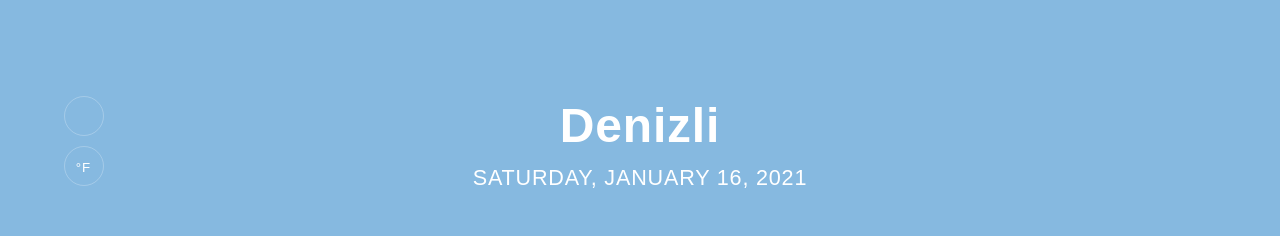
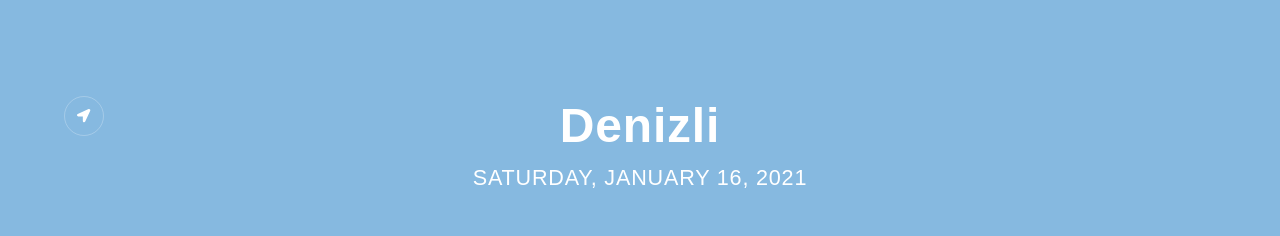
Before and after one commit to kodluyoruz-react-bootcamp/odev-3-weather-app-hasantezcan, a React (Create React App) app: page / in a window 1280 px wide. Shown: the top 236 px of the page. Built offline with nearby package versions, Linux system fonts and the light colour scheme.

Commit message:
Add location button svg

```diff
--- a/package.json
+++ b/package.json
@@ -3,6 +3,9 @@
   "version": "0.1.0",
   "private": true,
   "dependencies": {
+    "@fortawesome/fontawesome-svg-core": "^1.2.34",
+    "@fortawesome/free-solid-svg-icons": "^5.15.2",
+    "@fortawesome/react-fontawesome": "^0.1.14",
     "@testing-library/jest-dom": "^5.11.4",
     "@testing-library/react": "^11.1.0",
     "@testing-library/user-event": "^12.1.10",
--- a/public/index.html
+++ b/public/index.html
@@ -15,8 +15,11 @@
       user's mobile device or desktop. See https://developers.google.com/web/fundamentals/web-app-manifest/
     -->
 		<link rel="manifest" href="%PUBLIC_URL%/manifest.json" />
-    <link rel="preconnect" href="https://fonts.gstatic.com">
-<link href="https://fonts.googleapis.com/css2?family=Alegreya+Sans:wght@300&display=swap" rel="stylesheet">
+    <link rel="preconnect" href="https://fonts.gstatic.com" />
+		<link
+			href="https://fonts.googleapis.com/css2?family=Alegreya+Sans:wght@300&display=swap"
+			rel="stylesheet"
+		/>
 		<!--
       Notice the use of %PUBLIC_URL% in the tags above.
       It will be replaced with the URL of the `public` folder during the build.
--- a/src/components/CurrentWeather/index.js
+++ b/src/components/CurrentWeather/index.js
@@ -1,4 +1,6 @@
 import { useWheather } from "../../contexts/WheatherContex";
+import { faLocationArrow } from "@fortawesome/free-solid-svg-icons";
+import { FontAwesomeIcon } from "@fortawesome/react-fontawesome";
 
 function CurrentWeather() {
 	const { todayData } = useWheather();
@@ -13,16 +15,13 @@
 		<div id="current" className="wrapper">
 			<nav>
 				<button id="locateBtn">
-					<i className="fa fa-location-arrow" aria-hidden="true"></i>
-				</button>
-				<button id="unitBtn" data-units="f">
-					f
+					<FontAwesomeIcon icon={faLocationArrow} />
 				</button>
 			</nav>
 			<h1 className="location">Denizli</h1>
 			<h2 className="date">{todayData.date}</h2>
 			<div className="weatherIcon">
-				<img className="weatherIcon"  id="current" src={todayData.icon} alt="" />
+				<img className="weatherIcon" id="current" src={todayData.icon} alt="" />
 			</div>
 			{todayData && (
 				<>
--- a/src/hocs/WithWheather.js
+++ b/src/hocs/WithWheather.js
@@ -331,7 +331,7 @@
 
 	function createDate(dt, type) {
 		var day = new Date(dt * 1000);
-		if (type == "long") {
+		if (type === "long") {
 			let options = {
 				weekday: "long",
 				year: "numeric",
@@ -347,6 +347,8 @@
 	function fetchIconUrl(icon) {
 		return `http://openweathermap.org/img/wn/${icon}@2x.png`;
 	}
+
+	useEffect(() => {
 		async function fetchData() {
 			// const { data } = await axios.get(
 			// 	`${ENDPOINT}lat=${location.lat}&lon=${location.lon}`
@@ -377,9 +379,8 @@
 			setWeeklyData(featureForcasts);
 		}
 
-	useEffect(() => {
 		fetchData();
-	}, [location]);
+	}, [location, data]);
 
 	const values = {
 		todayData,
```
Also changed, not shown: 2 other files (tests, documents, lock files or other folders). Lines whose indentation alone changed are shown as unchanged.
